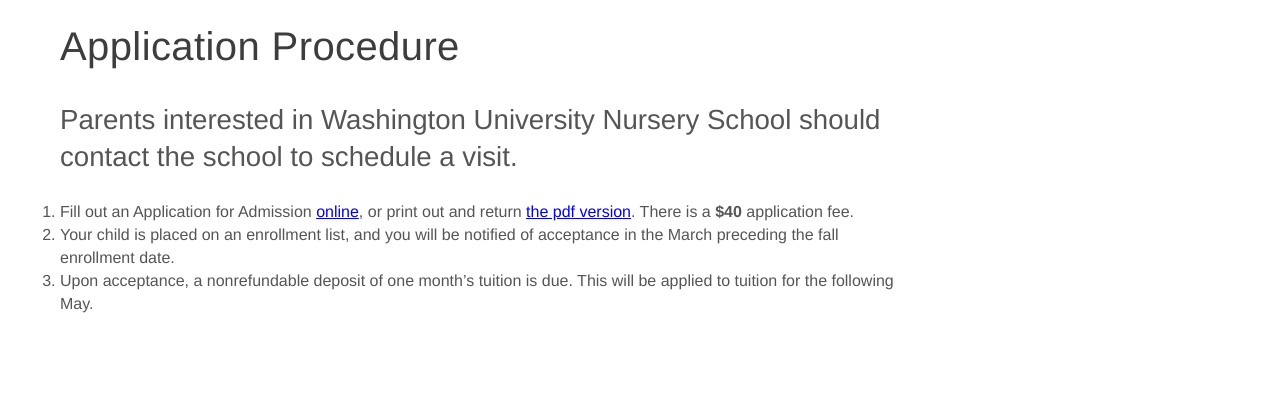
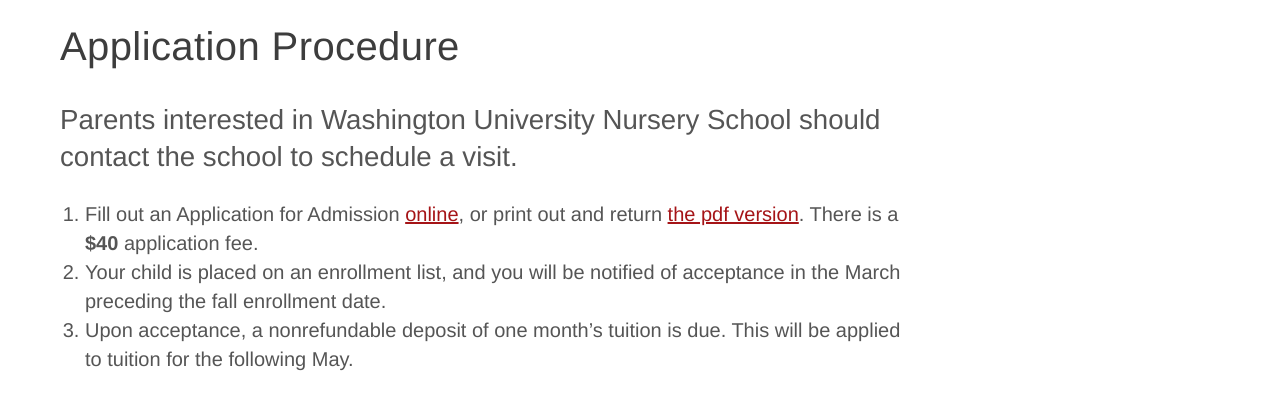
Before and after one commit to cse256-sp2023/information-foraging-project-a, a website: page files/apply.html in a window 1280 px wide. Shown: the part 982-1392 px from the top of the page. Before the commit the page ends 1338 px from the top, so only its background shows below. Drawn offline with nearby package versions, Linux system fonts and the light colour scheme; files that its build step writes are made by us from their sources; files whose address does not match are found by name.

Commit message:
Adjusted format of apply

```diff
--- a/files/css/common.css
+++ b/files/css/common.css
@@ -62,7 +62,8 @@
 main h1 a,
 main h2 a,
 main h3 a,
-main h4 a {
+main h4 a,
+ol a {
     color: #a51417;
 }
 
@@ -103,3 +104,8 @@
     margin-left: 50px;
     margin-bottom: 10px;
 }
+
+ol {
+    margin-left: 25px;
+    font-size: 20px;
+}
```
